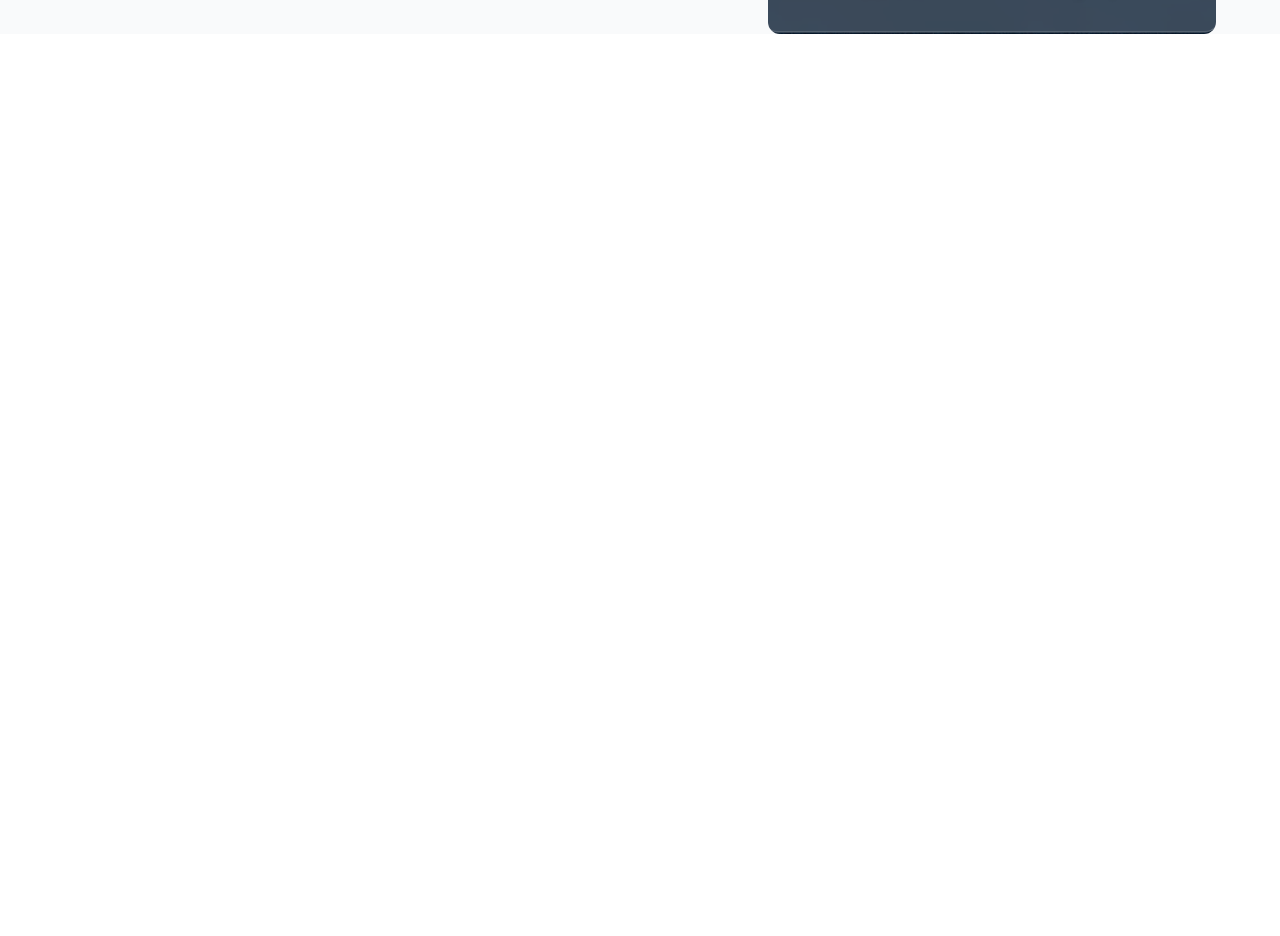
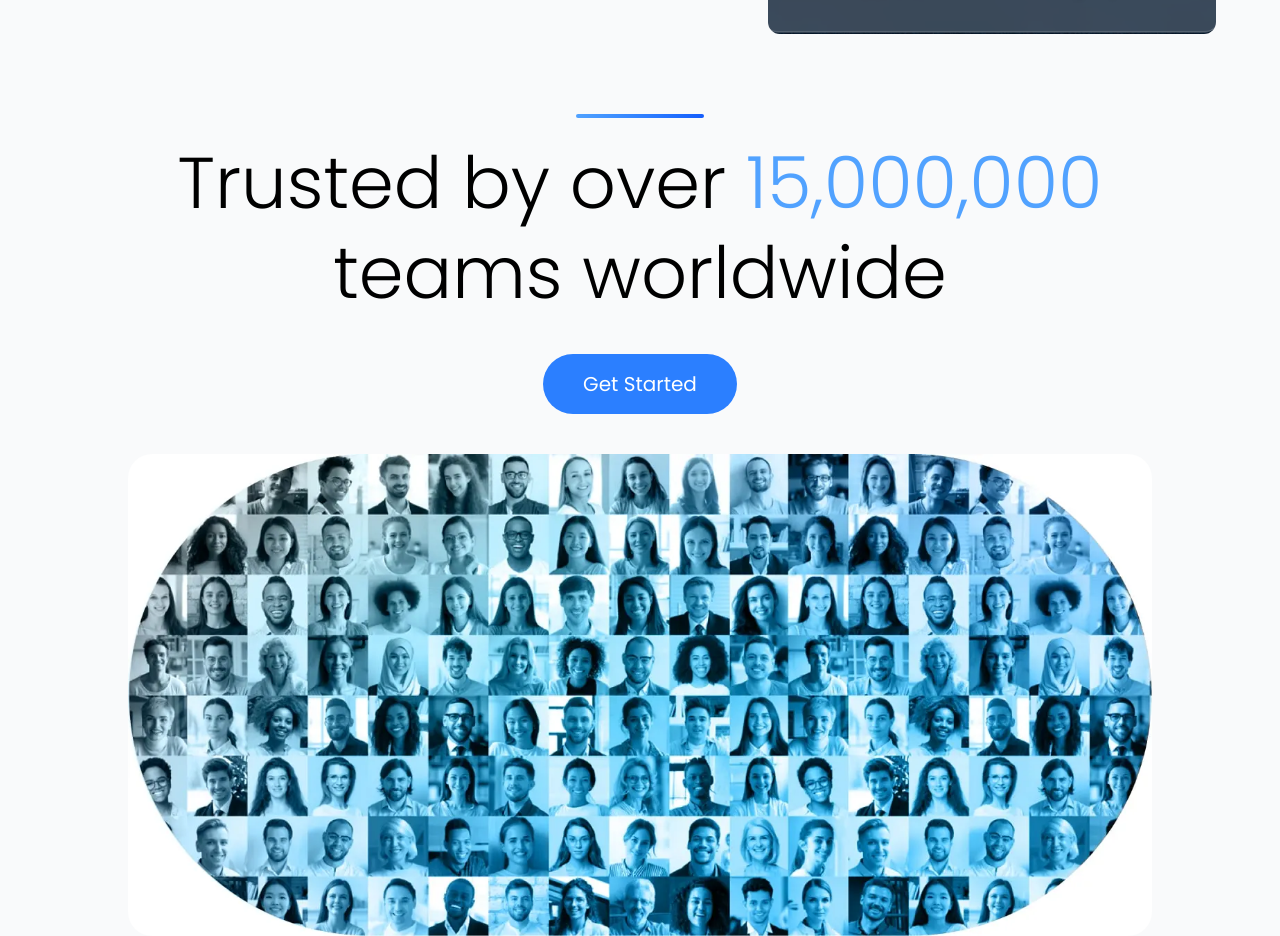
Before and after one commit to DhananjayMallik/Task-Management-System, a React (Vite) app in the folder Client/: page / in a window 1280 px wide. Shown: the part 2228-3164 px from the top of the page. Before the commit the page ends 2262 px from the top, so only its background shows below. Built offline with nearby package versions, Linux system fonts and the light colour scheme.

Commit message:
chore : add next level landing page for my task Management System

```diff
--- a/Client/src/components/Home.jsx
+++ b/Client/src/components/Home.jsx
@@ -4,14 +4,17 @@ import image1 from "../assets/images/hero.png";
 import image3 from "../assets/images/heroban.png";
 import image4 from "../assets/images/mediacontent.png";
 import image5 from "../assets/images/register.png";
-import image6 from '../assets/images/login.png'
+import image6 from "../assets/images/login.png";
+import image7 from '../assets/images/processstage.webp';
 const Home = () => {
   const navigate = useNavigate();
 
   const handleclick = () => {
     navigate("/signup");
   };
-
+  const handleconnect = () => {
+    navigate("/login");
+  };
   return (
     <div className="min-h-screen bg-gray-50 flex flex-col">
       {/* NAVBAR */}
@@ -154,7 +157,6 @@ const Home = () => {
       {/* Task Master Registration  */}
       {/* Section 1 */}
       <div className="flex flex-col lg:flex-row items-center justify-between mt-10 px-6 lg:px-16 gap-12">
-
         {/* LEFT IMAGE */}
         <div className="w-full lg:w-1/2 flex justify-center lg:justify-start">
           <img
@@ -169,8 +171,9 @@ const Home = () => {
           <p className="text-gray-700 text-lg leading-relaxed">
             When it comes down to choosing task management software, all you
             need is three things. Coincidentally, that’s exactly what you get
-            from <span className="font-semibold text-blue-600">Task Master Pro</span> —
-            task management software that’s easy to use and features dozens of
+            from{" "}
+            <span className="font-semibold text-blue-600">Task Master Pro</span>{" "}
+            — task management software that’s easy to use and features dozens of
             collaboration tools.
           </p>
 
@@ -183,22 +186,21 @@ const Home = () => {
         </div>
       </div>
 
-
       {/* Section 2 — reversed layout */}
       <div className="flex flex-col-reverse lg:flex-row items-center justify-between mt-16 px-6 lg:px-16 gap-12">
-
         {/* RIGHT TEXT */}
         <div className="w-full lg:w-1/2 text-center lg:text-left">
           <p className="text-gray-700 text-lg leading-relaxed">
             When it comes down to choosing task management software, all you
             need is three things. Coincidentally, that’s exactly what you get
-            from <span className="font-semibold text-blue-600">Task Master Pro</span> —
-            task management software that’s easy to use and features dozens of
+            from{" "}
+            <span className="font-semibold text-blue-600">Task Master Pro</span>{" "}
+            — task management software that’s easy to use and features dozens of
             collaboration tools.
           </p>
 
           <button
-            onClick={handleclick}
+            onClick={handleconnect}
             className="bg-blue-500 py-3 md:py-4 px-8 md:px-10 text-lg md:text-xl mt-6 text-white rounded-full hover:bg-blue-600 transition cursor-pointer mb-4"
           >
             Connect With Us
@@ -215,9 +217,34 @@ const Home = () => {
         </div>
       </div>
       {/*Processing stage */}
-      <div>
+      <div className="w-24 md:w-32 h-1 mx-auto rounded-full bg-gradient-to-r from-blue-400 to-blue-600 mt-20"></div>
+      <div className="flex flex-col items-center justify-center mt-5 px-6 lg:px-16">
+
+        <h5 className="text-center font-extralight
+                 text-4xl sm:text-5xl md:text-6xl lg:text-7xl leading-tight">
+          Trusted by over <span className="text-blue-400">15,000,000</span><br />
+          teams worldwide
+        </h5>
+
+        <button
+          onClick={handleclick}
+          className="bg-blue-500 py-3 md:py-4 px-8 md:px-10
+               text-lg md:text-xl mt-9 text-white rounded-full
+               hover:bg-blue-600 transition cursor-pointer"
+        >
+          Get Started
+        </button>
+
+        <div className="flex justify-center mt-10 w-full">
+          <img
+            src={image7}
+            alt="Trusted Teams"
+            className="max-w-5xl w-full object-contain rounded-3xl"
+          />
+        </div>
 
       </div>
+
     </div>
   );
 };
```
Also changed, not shown: Client/src/assets/images/processstage.webp (added).
